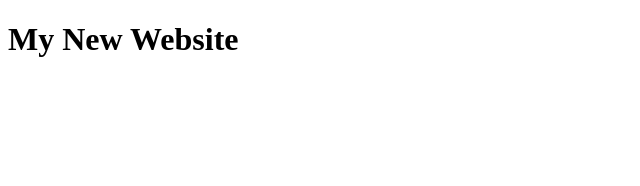
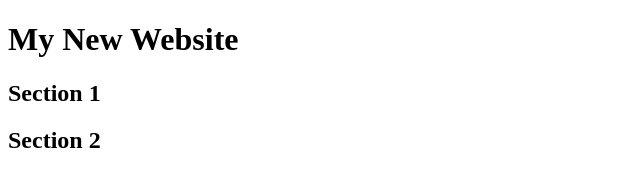
Before and after one commit to HanumaUkkadapu/myNewWebsite, a plain HTML site: page index.html in a window 1280 px wide. Shown: the whole page, without its empty margins (0-640 px from the left). Drawn offline with Linux system fonts and the light colour scheme.

Commit message:
Update index.html

```diff
--- a/index.html
+++ b/index.html
@@ -8,7 +8,14 @@
   </head>
   <body>
     <header><h1>My New Website</h1></header>
-    <main></main>
+    <main>
+      <section id="sect1">
+        <h2>Section 1</h2>
+      </section>
+      <section id="sect2">
+        <h2>Section 2</h2>
+      </section>
+    </main>
     <footer></footer>
   </body>
 </html>
```
